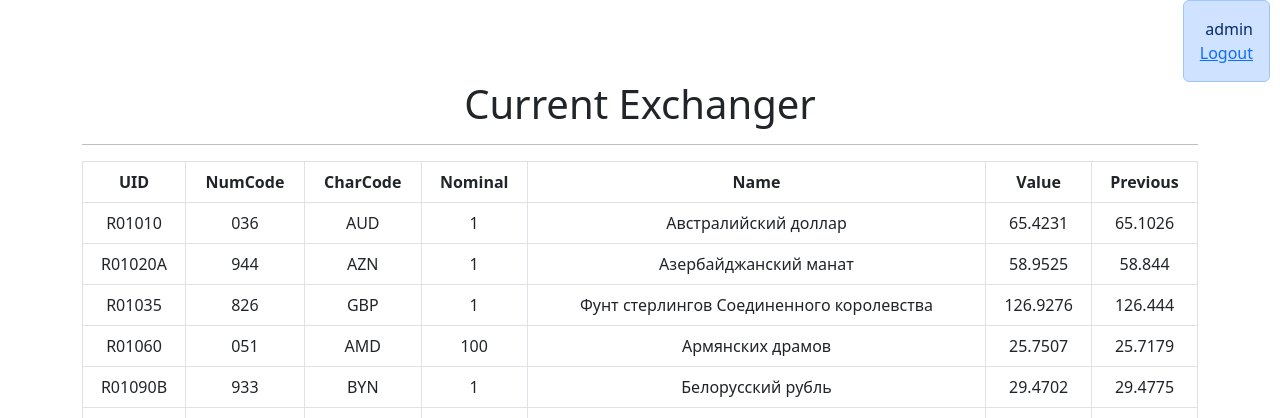
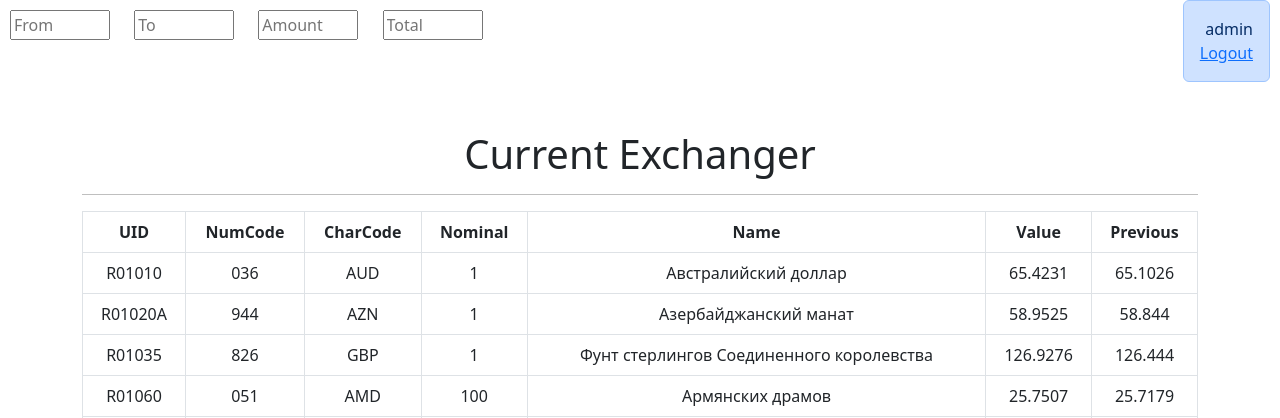
Before and after one commit to gelubswag/lab4_oop, a Django app: page /currency/exchange/ in a window 1280 px wide. Shown: the top 418 px of the page. Run offline with Django 5.2, Linux system fonts and the light colour scheme; a user stored in the database is signed in; data comes from the database, SQL or seed files in the repository; both versions use the stored data as it was after the commit; parts of the project's set-up code (start-up, migrations or seed data) failed here and were passed over.

Commit message:
Add files via upload

```diff
--- a/current_exchanger/api/tests.py
+++ b/current_exchanger/api/tests.py
@@ -94,7 +94,6 @@ class CurrencyExchangeTests(APITestCase):
         }
 
         response = self.client.post(url, data, HTTP_AUTHORIZATION=f'Bearer {access_token}')
-
         self.assertEqual(response.status_code, status.HTTP_200_OK)
         self.assertIn(str(self.test1.exchange_to(data['ammount'], self.test2)), response.data)  # Убедитесь, что ответ содержит информацию о валюте
 
--- a/current_exchanger/currency/models.py
+++ b/current_exchanger/currency/models.py
@@ -17,7 +17,8 @@ class Currency(models.Model):
     Previous = models.FloatField('Previous', validators=[validate_positive])
 
     def __str__(self):
-        return f"{self.id} - {self.UID} - {self.Name} - {self.CharCode} - {self.Nominal} - {self.Name} - {self.Value} - {self.Previous}"
+        # return f"{self.id} - {self.UID} - {self.Name} - {self.CharCode} - {self.Nominal} - {self.Name} - {self.Value} - {self.Previous}"
+        return self.CharCode
 
     def exchange_to(self, ammount:int, currency):
         if type(currency) != type(self):
--- a/current_exchanger/currency/views.py
+++ b/current_exchanger/currency/views.py
@@ -4,7 +4,7 @@ from django.contrib.auth.decorators import login_required
 from django.contrib.auth.models import User
 from django.conf import settings
 from .models import Currency
-
+from .forms import CurrencyForm
 
 def upd_cur():
     try:
@@ -61,11 +61,15 @@ def UserRegister(request):
     else:
         return render(request, 'logauth/login.html', context)
 
-@login_required
+
 def index(request):
+    if not(request.user.is_authenticated):
+        return redirect('currency:login')
+
     context = {
         'pageTitle': 'Currency Exchange',
-        'currencies': Currency.objects.all()
+        'currencies': Currency.objects.all(),
+        'Val' : {i.CharCode : {"Value" : i.Value, "Nominal": i.Nominal} for i in Currency.objects.all()}
     }
     return render(request, 'currency/index.html', context)
 
--- a/current_exchanger/templates/base.html
+++ b/current_exchanger/templates/base.html
@@ -8,6 +8,14 @@
     <style>
         textarea {
             resize: none;
+        }
+        .form-wrapper > div {
+            display: inline-block;
+            margin: 10px 10px;
+        }
+
+        .form-wrapper > div > input {
+            max-width: 100px;
         }
     </style>
 </head>
--- a/current_exchanger/templates/currency/index.html
+++ b/current_exchanger/templates/currency/index.html
@@ -4,6 +4,30 @@
 <div align=right class="alert alert-primary" style="position: fixed; right:10px;max-width:10em;">
     {{request.user.username}}<br>
     <a href="{% url 'currency:logout' %}">Logout</a>
+</div>
+<div class="form-wrapper">
+    <div>
+        <datalist id="id_From">
+            {% for currency in currencies %}
+            <option value="{{currency.CharCode}}">{{currency.CharCode}}</option>
+            {% endfor %}
+        </datalist>
+        <input class="from" type="text" id="id_From" list="id_From" placeholder="From">
+    </div>
+    <div>
+        <datalist id="id_To">
+            {% for currency in currencies %}
+            <option value="{{currency.CharCode}}">{{currency.CharCode}}</option>
+            {% endfor %}
+        </datalist>
+        <input class="to" type="text" id="id_To" list="id_To" placeholder="To">
+    </div>
+    <div>
+        <input class="amount" type="number" id="id_Amount" placeholder="Amount">
+    </div>
+    <div>
+        <input class="total" type="number" id="id_Total" placeholder="Total">
+    </div>
 </div>
 {% endif %}
     <div class="container">
@@ -35,4 +59,27 @@
         </table>
 
     </div>
+
+    <script>
+        let To = document.getElementsByClassName('to')[0];
+        let From = document.getElementsByClassName('from')[0];
+        let Result = document.getElementsByClassName('total')[0];
+        let Amount = document.getElementsByClassName('amount')[0];
+        let Val = {{Val|safe}}
+        To.addEventListener('change', function () {
+            Result.value=Val[From.value]['Value'] * Amount.value * Val[To.value]['Nominal'] / Val[To.value]['Value'] / Val[From.value]['Nominal'];
+        })
+
+        From.addEventListener('change', function () {
+            Result.value=Val[From.value]['Value'] * Amount.value * Val[To.value]['Nominal'] / Val[To.value]['Value'] / Val[From.value]['Nominal'];
+        })
+
+        Amount.addEventListener('change', function () {
+            Result.value=Val[From.value]['Value'] * Amount.value * Val[To.value]['Nominal'] / Val[To.value]['Value'] / Val[From.value]['Nominal'];
+        })
+
+        Result.addEventListener('change', function () {
+            Amount.value = Result.value / (Val[From.value]['Value'] * Val[To.value]['Nominal'] / Val[To.value]['Value'] / Val[From.value]['Nominal'])
+        })
+    </script>
 {% endblock content %}
```
Also changed, not shown: current_exchanger/api/views.py (+6 -3 lines), current_exchanger/currency/forms.py (added, +16 -0 lines), current_exchanger/current_exchanger/settings.py (+7 -6 lines), current_exchanger/db.sqlite3.
